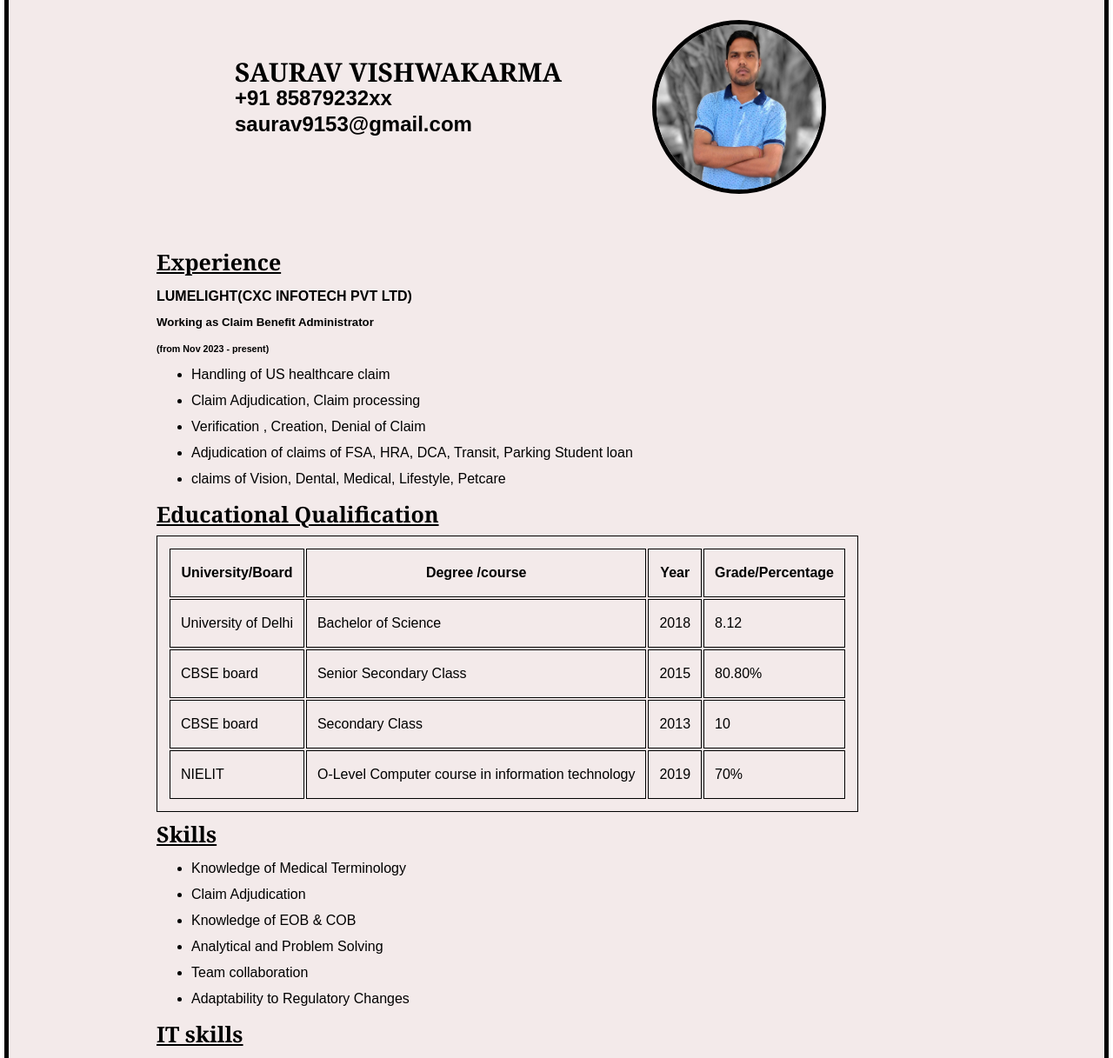
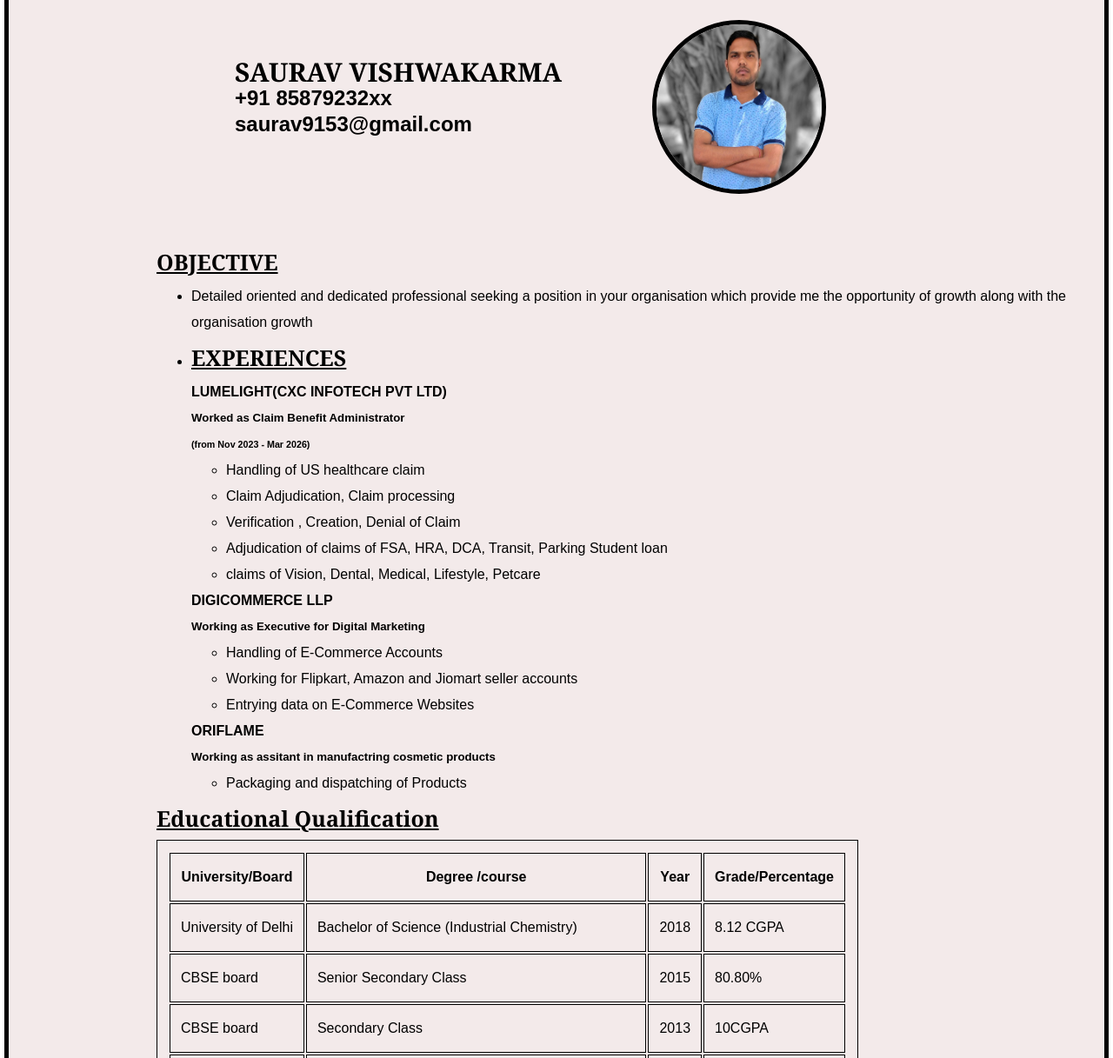
Before and after one commit to saurav9153/saurav, a plain HTML site: page about.html in a window 1280 px wide. Shown: the part 116-1333 px from the top of the page at 87% size. Drawn offline with Linux system fonts and the light colour scheme.

Commit message:
Update about.html

```diff
--- a/about.html
+++ b/about.html
@@ -93,10 +93,16 @@
           </div>
         </div>
         <div class="basic">
-          <h3>Experience</h3>
+           <h3>OBJECTIVE</h3>
+          <ul>
+
+            <li> Detailed oriented and dedicated professional seeking a position in your organisation
+which provide me the opportunity of growth along with the organisation growth</li>
+            <li>
+          <h3>EXPERIENCES</h3>
           <h4>LUMELIGHT(CXC INFOTECH PVT LTD)</h4>
-          <h5>Working as Claim Benefit Administrator</h5>
-          <h6>(from Nov 2023 - present)</h6>
+          <h5>Worked as Claim Benefit Administrator</h5>
+          <h6>(from Nov 2023 - Mar 2026)</h6>
           <ul>
             <li>Handling of US healthcare claim</li>
             <li>Claim Adjudication, Claim processing</li>
@@ -106,6 +112,21 @@
               loan
             </li>
             <li>claims of Vision, Dental, Medical, Lifestyle, Petcare</li>
+          </ul>
+          <h4>DIGICOMMERCE LLP </h4>
+          <h5>Working as Executive for Digital Marketing</h5>
+
+          <ul>
+            <li>Handling of E-Commerce Accounts</li>
+            <li>Working for  Flipkart, Amazon and Jiomart seller accounts</li>
+            <li>Entrying data on E-Commerce Websites</li>
+
+          </ul>
+          <h4>ORIFLAME </h4>
+          <h5>Working as assitant in manufactring cosmetic products</h5>
+
+          <ul>
+            <li>Packaging and dispatching of Products</li>
           </ul>
           <p></p>
         </div>
@@ -123,9 +144,9 @@
             <tbody>
               <tr>
                 <td>University of Delhi</td>
-                <td>Bachelor of Science</td>
+                <td>Bachelor of Science (Industrial Chemistry) </td>
                 <td>2018</td>
-                <td>8.12</td>
+                <td>8.12 CGPA</td>
               </tr>
               <tr>
                 <td>CBSE board</td>
@@ -137,7 +158,7 @@
                 <td>CBSE board</td>
                 <td>Secondary Class</td>
                 <td>2013</td>
-                <td>10</td>
+                <td>10CGPA </td>
               </tr>
               <tr>
                 <td>NIELIT</td>
@@ -157,12 +178,14 @@
             <li>Analytical and Problem Solving</li>
             <li>Team collaboration</li>
             <li>Adaptability to Regulatory Changes</li>
+            <li>Constructive Working Methodologies</li>
           </ul>
         </div>
         <div class="its">
           <h2>IT skills</h2>
           <ul>
             <li>Working knowledge of MS-Word, MS-Excel, MS-Powerpoint</li>
+            <li>Working knowledge of Libre Office </li>
             <li>Working knowledge of HTML, CSS, JAVASCRIPT</li>
             <li>Typing English and Hindi (mangal-inscript)</li>
 
@@ -180,7 +203,7 @@
           <ul>
             <li>Permanent Address: Pratapgarh Uttar Pradesh</li>
             <li>Language known : English & Hindi</li>
-            <li>Hobbies : Playing Badminton & Web-Development</li>
+            <li>Hobbies : Reading Books,Playing Badminton and Web-Development</li>
             <li>Birth year : 1998</li>
           </ul>
         </div>
```
